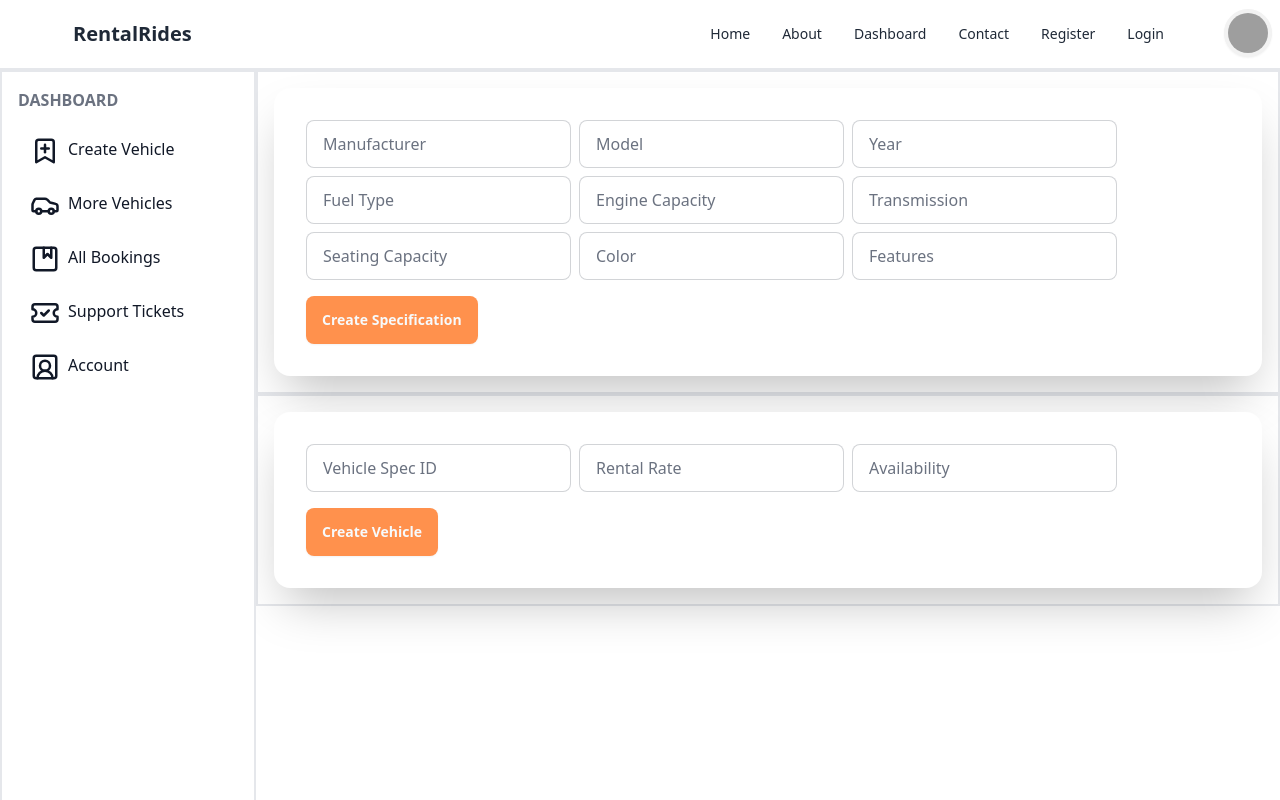
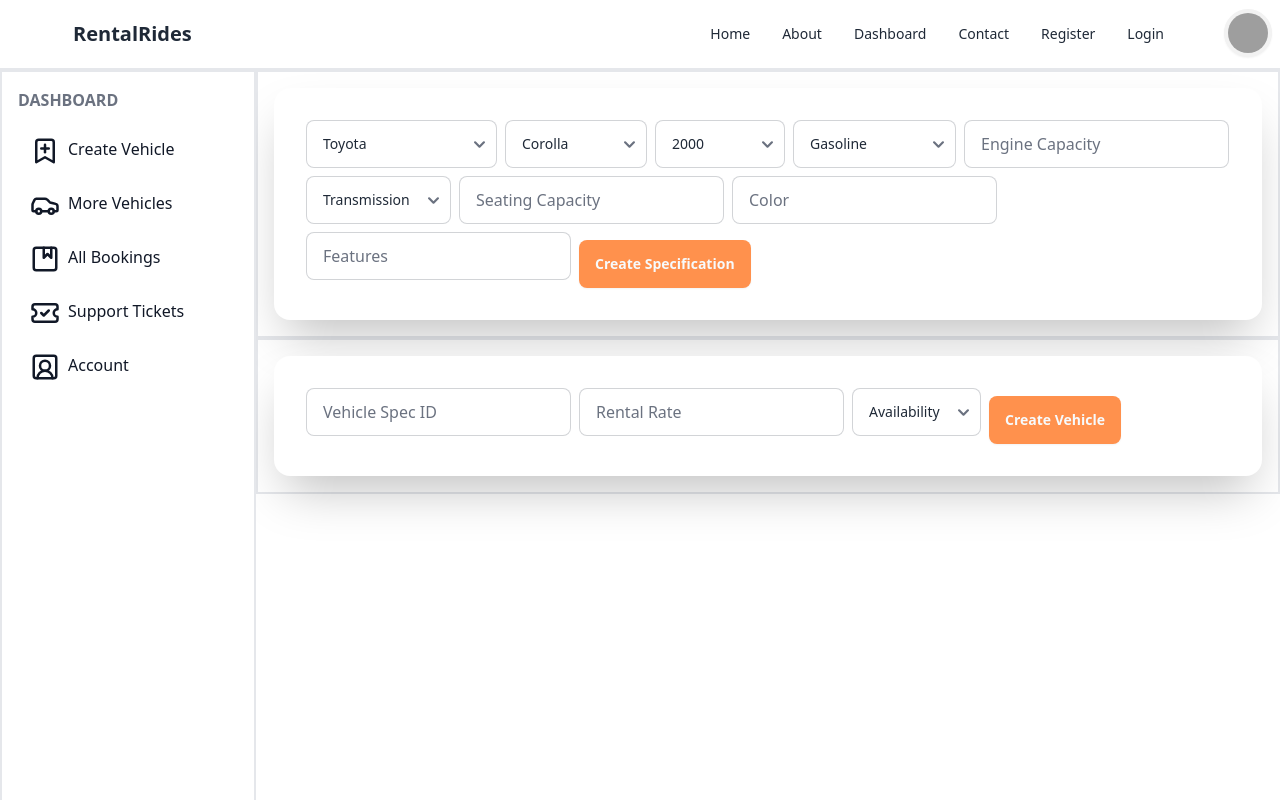
Before and after one commit to kemboi590/Rental-Rides-Client, a React (Vite) app: page /dashboard/create-vehicle in a window 1280 px wide. Built offline with nearby package versions, Linux system fonts and the light colour scheme; grey boxes are pictures that could not be loaded.

Commit message:
can now refecth the vehicles

```diff
--- a/src/App.tsx
+++ b/src/App.tsx
@@ -7,10 +7,7 @@ function App() {
 
 
   return (
-
-
     <>
-
       <Home />
     </>
 
--- a/src/features/vehicles/vehicleSpecs.ts
+++ b/src/features/vehicles/vehicleSpecs.ts
@@ -18,6 +18,7 @@ export interface VSpecifications {
 export const VehicleSpecificationsAPI  = createApi({
     reducerPath: 'VehicleSpecificationsAPI',
     baseQuery: fetchBaseQuery({ baseUrl: APIDomain }),
+    refetchOnReconnect: true,
     tagTypes: ['VehicleSpecifications'],
     endpoints: (builder) => ({
         getVehicleSpecifications: builder.query<VSpecifications[], void>({
--- a/src/pages/dashboard/Dashboard.tsx
+++ b/src/pages/dashboard/Dashboard.tsx
@@ -8,8 +8,6 @@ const Dashboard = () => {
       <Navbar />
 
       <div className="flex lg:flex-row ">
-        {/* <aside className="w-0 lg:w-[23%]"> */}
-        {/* // using flex basis to set the width of the sidebar */}
         <aside className="lg:flex flex-col flex-shrink-0 w-0 lg:w-64 border-r border-gray-200">
           <Drawer />
         </aside>
--- a/src/pages/dashboard/main/CreateVehicle.tsx
+++ b/src/pages/dashboard/main/CreateVehicle.tsx
@@ -1,9 +1,10 @@
+import React, { useState } from "react";
 import { useForm, SubmitHandler } from "react-hook-form";
 import { yupResolver } from "@hookform/resolvers/yup";
 import * as yup from "yup";
 import { VehicleSpecificationsAPI } from "../../../features/vehicles/vehicleSpecs";
 import { Toaster, toast } from 'sonner';
-import CreateVehicleForm from "./createVehicle/CreateVehicle"
+import CreateVehicleForm from "./createVehicle/CreateVehicle";
 
 type FormData = {
   manufacturer: string;
@@ -16,7 +17,6 @@ type FormData = {
   color: string;
   features: string;
 };
-
 
 const schema = yup.object().shape({
   manufacturer: yup.string().required("Manufacturer is required"),
@@ -31,13 +31,33 @@ const schema = yup.object().shape({
 });
 
 const CreateVehicle = () => {
-  const [createVehicleSpecifications, { error }] = VehicleSpecificationsAPI.useCreateVehicleSpecificationsMutation();
+  const [models, setModels] = useState<string[]>([
+    "Corolla",
+    "Camry",
+    "Rav4"
+  ]);
+  const [manufacturerOptions] = useState<string[]>([
+    "Toyota",
+    "Honda",
+    "Mercedes-Benz",
+    "Tesla"
+  ]);
+
+  const [fuelTypeOptions] = useState<string[]>([
+    "Gasoline",
+    "Diesel",
+    "Electric",
+    "Hybrid",
+  ]);
 
   const {
     register,
     handleSubmit,
     formState: { errors },
+    setValue,
   } = useForm<FormData>({ resolver: yupResolver(schema) });
+
+  const [createVehicleSpecifications, { error }] = VehicleSpecificationsAPI.useCreateVehicleSpecificationsMutation();
 
   const onSubmit: SubmitHandler<FormData> = async (data) => {
     console.log("Submitting data:", data);
@@ -51,6 +71,30 @@ const CreateVehicle = () => {
     }
   };
 
+  const years = Array.from({ length: 25 }, (_, i) => 2000 + i);
+
+  const handleManufacturerChange = (event: React.ChangeEvent<HTMLSelectElement>) => {
+    const selectedManufacturer = event.target.value;
+    switch (selectedManufacturer) {
+      case "Toyota":
+        setModels(["Corolla", "Camry", "Rav4"]);
+        break;
+      case "Honda":
+        setModels(["Civic", "Accord", "CR-V"]);
+        break;
+      case "Mercedes-Benz":
+        setModels(["C-Class", "E-Class", "S-Class"]);
+        break;
+      case "Tesla":
+        setModels(["Model S", "Model 3", "Model X"]);
+        break;
+      default:
+        setModels([]);
+        break;
+    }
+    setValue("model", "");
+  };
+
   return (
     <div>
       <Toaster
@@ -61,58 +105,87 @@ const CreateVehicle = () => {
             warning: 'text-yellow-400',
             info: 'bg-blue-400',
           },
-        }} />
+        }}
+      />
       <div className="hero-content flex-col lg:flex-row-reverse lg:gap-16 h-full border-2 max-w-full">
         <div className="card bg-base-100 w-full shadow-2xl">
-          <form onSubmit={handleSubmit(onSubmit)} className="card-body flex flex-row flex-wrap ">
-            <div className="form-control ">
-              <input type="text" placeholder="Manufacturer" className="input input-bordered " required {...register("manufacturer")} />
+          <form onSubmit={handleSubmit(onSubmit)} className="card-body flex flex-row flex-wrap">
+            <div className="form-control">
+              <select className="select select-bordered" {...register("manufacturer", { required: true })} onChange={handleManufacturerChange}>
+                <option disabled value="">Select Manufacturer</option>
+                {manufacturerOptions.map((option, index) => (
+                  <option key={index} value={option}>{option}</option>
+                ))}
+              </select>
               <p className="text-red-500">{errors.manufacturer?.message}</p>
             </div>
+
             <div className="form-control">
-              <input type="text" placeholder="Model" className="input input-bordered" required {...register("model")} />
+              <select className="select select-bordered" {...register("model", { required: true })}>
+                <option disabled value="">Select Model</option>
+                {models.map((modelOption, index) => (
+                  <option key={index} value={modelOption}>{modelOption}</option>
+                ))}
+              </select>
               <p className="text-red-500">{errors.model?.message}</p>
             </div>
+
             <div className="form-control">
-              <input type="number" placeholder="Year" className="input input-bordered" required {...register("year")} />
+              <select className="select select-bordered" {...register("year", { required: true })}>
+                <option disabled value="">Select Year</option>
+                {years.map((year, index) => (
+                  <option key={index} value={year}>{year}</option>
+                ))}
+              </select>
               <p className="text-red-500">{errors.year?.message}</p>
             </div>
+
             <div className="form-control">
-              <input type="text" placeholder="Fuel Type" className="input input-bordered" required {...register("fuel_type")} />
+              <select className="select select-bordered" {...register("fuel_type", { required: true })}>
+                <option disabled value="">Select Fuel Type</option>
+                {fuelTypeOptions.map((fuelType, index) => (
+                  <option key={index} value={fuelType}>{fuelType}</option>
+                ))}
+              </select>
               <p className="text-red-500">{errors.fuel_type?.message}</p>
             </div>
+
             <div className="form-control">
-              <input type="text" placeholder="Engine Capacity" className="input input-bordered" required {...register("engine_capacity")} />
+              <input type="text" placeholder="Engine Capacity" className="input input-bordered" {...register("engine_capacity", { required: true })} />
               <p className="text-red-500">{errors.engine_capacity?.message}</p>
             </div>
+
             <div className="form-control">
-              <input type="text" placeholder="Transmission" className="input input-bordered" required {...register("transmission")} />
+              <label className="form-control w-full max-w-xs">
+                <select className="select select-bordered" {...register("transmission")}>
+                  <option disabled selected>Transmission</option>
+                  <option>Automatic</option>
+                  <option>Manual</option>
+                </select>
+              </label>
               <p className="text-red-500">{errors.transmission?.message}</p>
             </div>
+
+
             <div className="form-control">
-              <input type="number" placeholder="Seating Capacity" className="input input-bordered" required {...register("seating_capacity")} />
+              <input type="number" placeholder="Seating Capacity" className="input input-bordered" {...register("seating_capacity", { required: true })} />
               <p className="text-red-500">{errors.seating_capacity?.message}</p>
             </div>
             <div className="form-control">
-              <input type="text" placeholder="Color" className="input input-bordered" required {...register("color")} />
+              <input type="text" placeholder="Color" className="input input-bordered" {...register("color", { required: true })} />
               <p className="text-red-500">{errors.color?.message}</p>
             </div>
             <div className="form-control">
-              <input type="text" placeholder="Features" className="input input-bordered" required {...register("features")} />
+              <input type="text" placeholder="Features" className="input input-bordered" {...register("features", { required: true })} />
               <p className="text-red-500">{errors.features?.message}</p>
             </div>
-            <div className="form-control mt-2 ">
+            <div className="form-control mt-2">
               <button type="submit" className="btn bg-webcolor text-text-light hover:text-black border-none">Create Specification</button>
             </div>
           </form>
         </div>
-
-
-
-
-
       </div>
-        <CreateVehicleForm/>
+      <CreateVehicleForm />
     </div>
   );
 };
--- a/src/pages/dashboard/main/Vehicles.tsx
+++ b/src/pages/dashboard/main/Vehicles.tsx
@@ -2,8 +2,10 @@ import imageForAllCards from "../../../assets/images/landingPage/Mazda.jpeg";
 import { vehiclesAPI } from "../../../features/vehicles/Vehicles";
 
 function Vehicles() {
-  const { data: vehicleData, isLoading } = vehiclesAPI.useGetVehiclesQuery();
-  // console.log(vehicleData);
+  const page = void 0;
+  const { data: vehicleData, isLoading } = vehiclesAPI.useGetVehiclesQuery(page, {
+    pollingInterval: 6000, refetchOnMountOrArgChange: true
+  });
 
   return (
     <div className="overflow-x-auto text-base-content rounded-lg p-4">
--- a/src/pages/dashboard/main/createVehicle/CreateVehicle.tsx
+++ b/src/pages/dashboard/main/createVehicle/CreateVehicle.tsx
@@ -61,10 +61,22 @@ function CreateVehicleForm() {
                             <input type="text" placeholder="Rental Rate" className="input input-bordered" required {...register("rental_rate")} />
                             <p className="text-red-500">{errors.rental_rate?.message}</p>
                         </div>
-                        <div className="form-control">
+
+
+            <div className="form-control">
+              <label className="form-control w-full max-w-xs">
+                <select className="select select-bordered" {...register("availability")}>
+                  <option disabled selected>Availability</option>
+                  <option>true</option>
+                  <option>false</option>
+                </select>
+              </label>
+              <p className="text-red-500">{errors.availability?.message}</p>
+            </div>
+                        {/* <div className="form-control">
                             <input type="text" placeholder="Availability" className="input input-bordered" required {...register("availability")} />
                             <p className="text-red-500">{errors.availability?.message}</p>
-                        </div>
+                        </div> */}
                         <div className="form-control mt-2">
                             <button type="submit" className="btn bg-webcolor text-text-light hover:text-black border-none">Create Vehicle</button>
                         </div>
```
